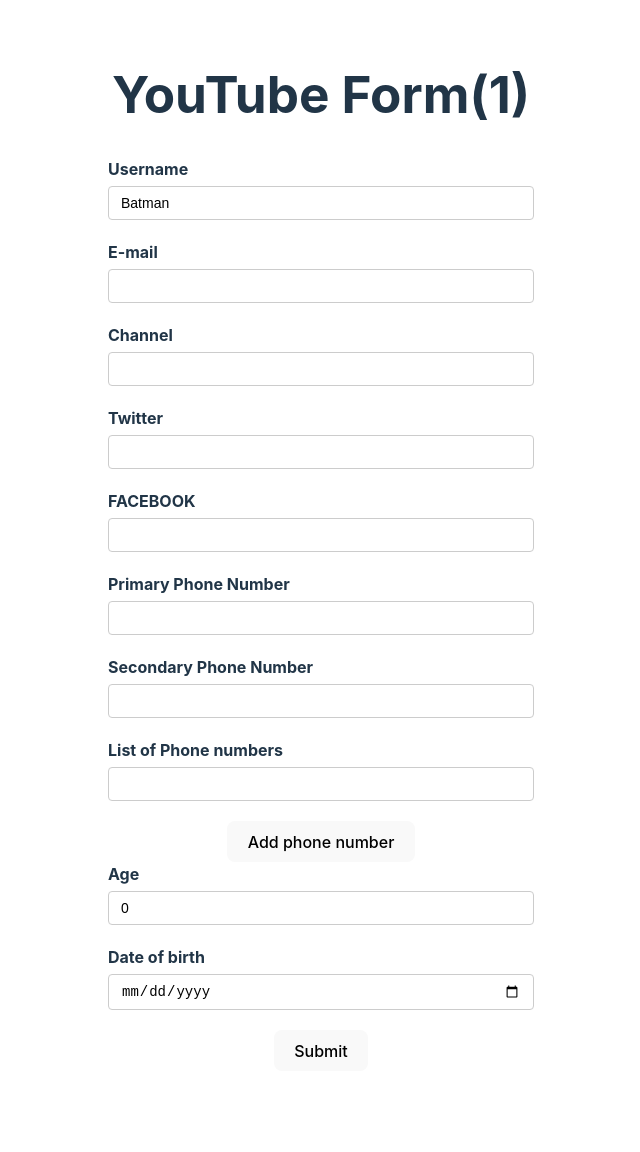
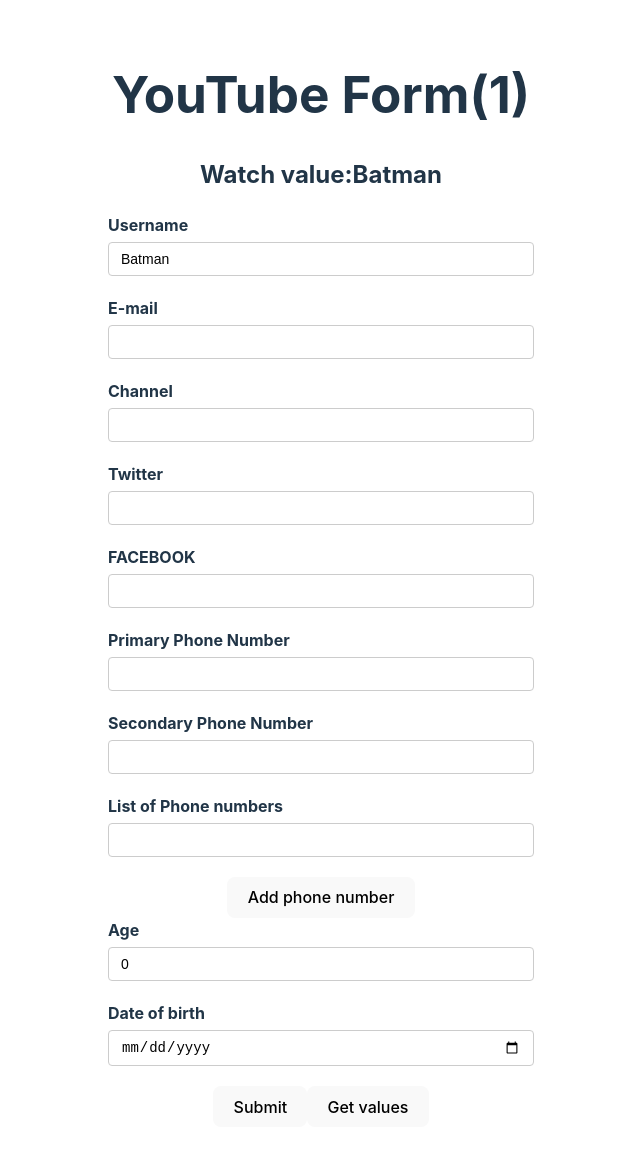
Before and after one commit to Tareq1131/React-Hook-Form, a React (Vite) app: page / in a window 1280 px wide. Shown: the top 1152 px of the page, without its empty margins (319-959 px from the left). Before the commit the page ends 1103 px from the top, so only its background shows below. Built offline with nearby package versions, Linux system fonts and the light colour scheme.

Commit message:
get value mathod

```diff
--- a/src/components/YouTubeForm.tsx
+++ b/src/components/YouTubeForm.tsx
@@ -39,7 +39,7 @@
 
     },
   })
-  const { register, control, handleSubmit, formState } = form
+  const { register, control, handleSubmit, formState,watch,getValues } = form
   // const { name, ref, onChange, onBlur } = register('username')
   const { errors } = formState;
 
@@ -52,12 +52,20 @@
   const onSubmit = (data: FormValues) => {
     console.log(data);
   };
+//for get spacial value
+  const handleGetValues = () => {
+    console.log("Get values", getValues("social.facebook"));
+    console.log("Get values", getValues(["social.facebook",'username']));
+  };
 
   renderCount++;
+  const watchusername=watch(["username",'email'])
+  // const watchusername=watch()
   return (
     <div>
       <h1>YouTube Form({renderCount / 2})</h1>
-
+      {/* <h2>Watch value:{JSON.stringify(watchusername)}</h2>  */}
+      <h2>Watch value:{watchusername}</h2>
       <form onSubmit={handleSubmit(onSubmit)} noValidate>
         <div className='form-control'>
           <label htmlFor="username">Username</label>
@@ -195,6 +203,9 @@
           <p className="error">{errors.dob?.message}</p>
         </div>
         <button>Submit</button>
+        <button type="button" onClick={handleGetValues}>
+          Get values
+        </button>
       </form>
       <DevTool control={control} />
     </div>
```
